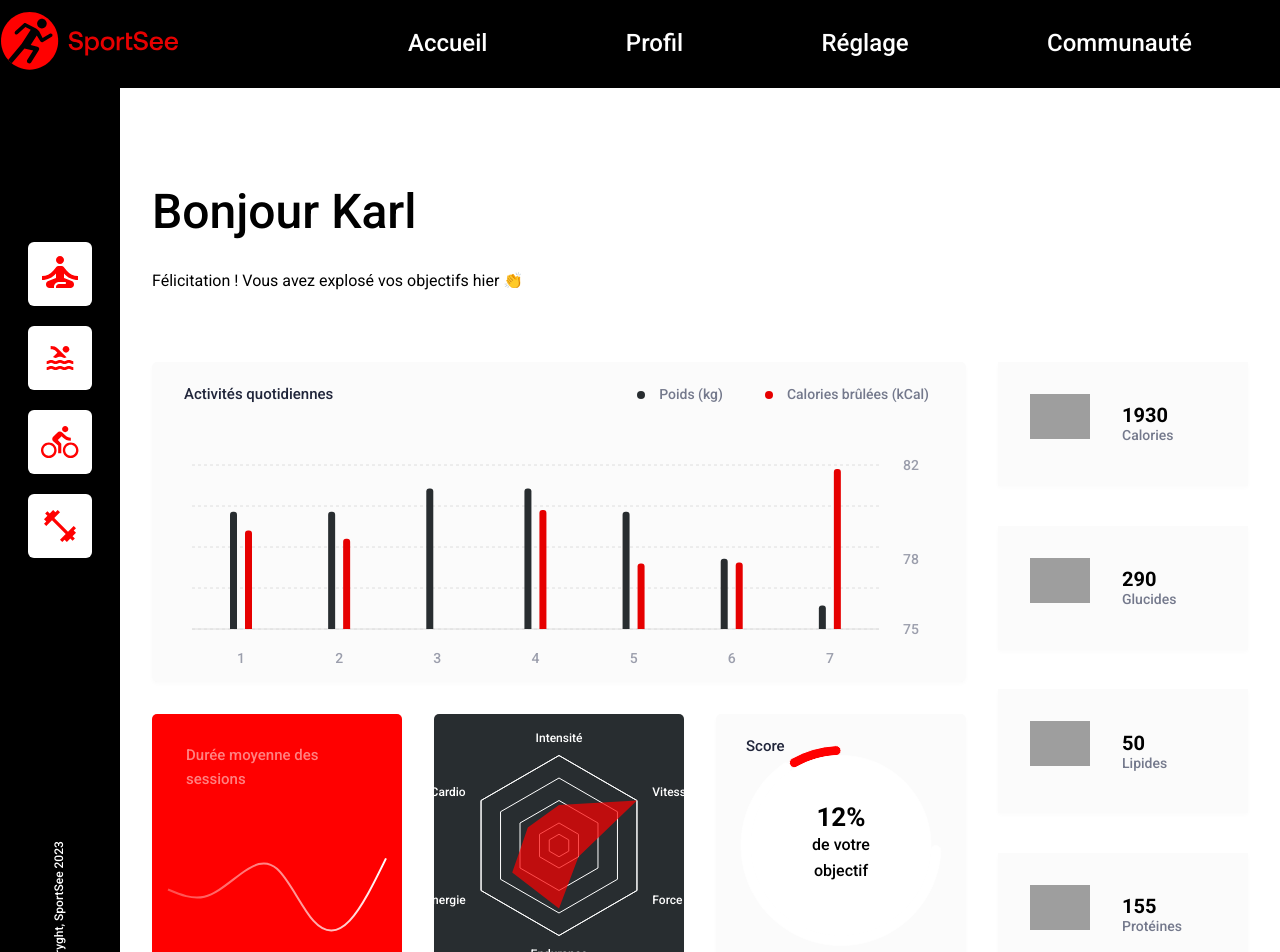
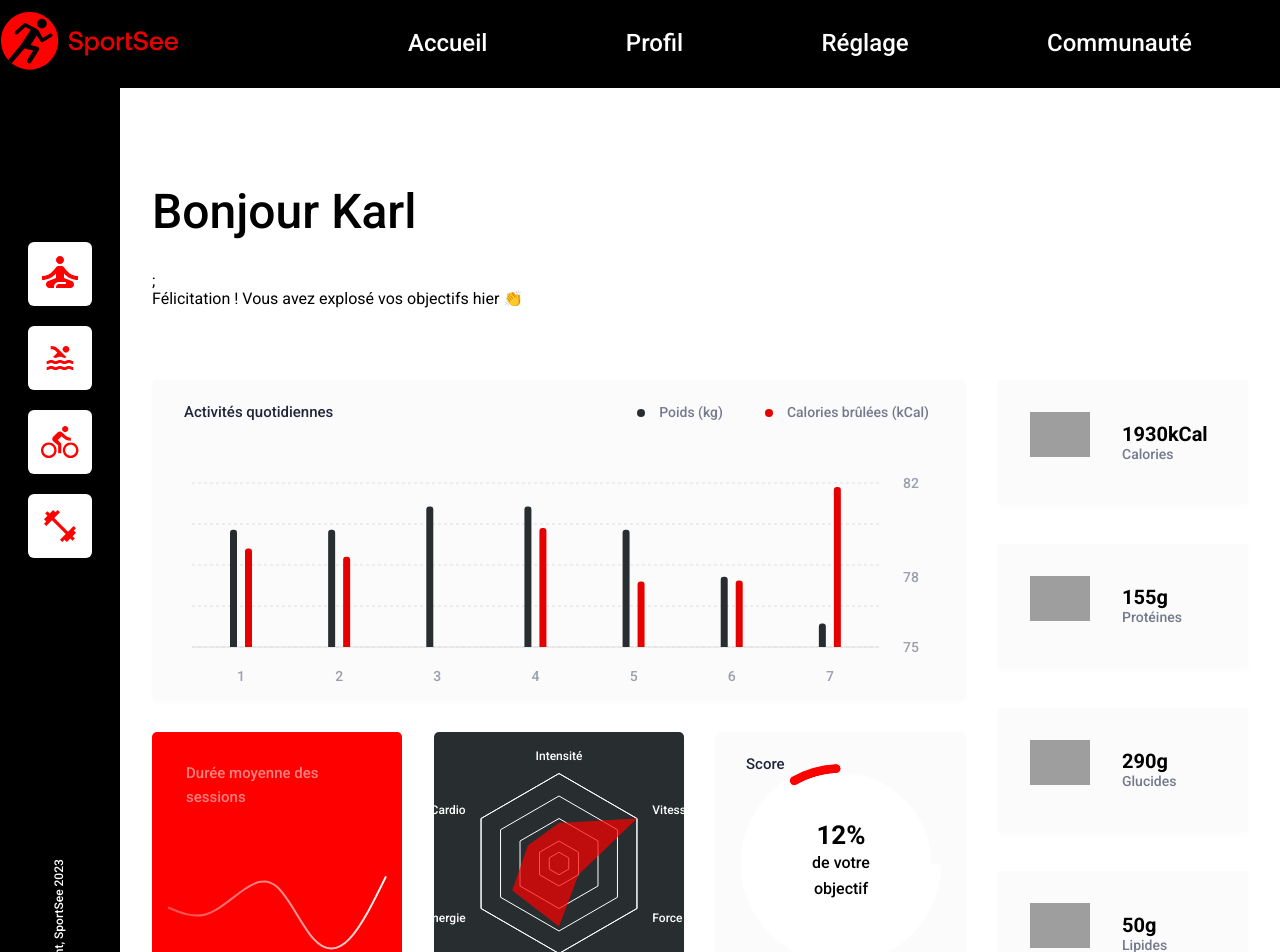
Before and after one commit to elisepinot/oc-sportsee-frontend, a React (Create React App) app: page / in a window 1280 px wide. Shown: the top 952 px of the page. Built offline with nearby package versions, Linux system fonts and the light colour scheme; grey boxes are pictures that could not be loaded.

Commit message:
Récupération des données mockées et construction des graphes (Recharts)

```diff
--- a/src/components/DashboardTitle.js
+++ b/src/components/DashboardTitle.js
@@ -1,31 +1,29 @@
-import { useState } from 'react';
+// import { useState } from 'react';
 // import PropTypes from 'prop-types';
-import { getUser } from '../api';
-import { useSearchParams } from 'react-router-dom';
+// import { getUser } from '../api';
+// import { useSearchParams } from 'react-router-dom';
+import { fetchUserData } from './dashboard';
 
 function DashboardTitle() {
   //Hook useSearchParams() to extract the user ID from the URL
-  const [searchParams] = useSearchParams();
-  const userId = parseInt(searchParams.get('user') || 12, 10); //If no user ID is specified, default to 12. 10: base 10 system
+  // const [searchParams] = useSearchParams();
+  // const userId = parseInt(searchParams.get('user') || 12, 10); //If no user ID is specified, default to 12. 10: base 10 system
 
-  const [userData, setUserData] = useState(null);
+  // const [userData, setUserData] = useState(null);
 
-  const fetchData = async () => {
-    try {
-      const user = await getUser(userId);
-      setUserData(user);
-    } catch (error) {
-      console.error('Error fetching user data:', error);
-    }
-  };
+  // const fetchData = async () => {
+  //   try {
+  //     const user = await getUser(userId);
+  //     setUserData(user);
+  //   } catch (error) {
+  //     console.error('Error fetching user data:', error);
+  //   }
+  // };
 
-  fetchData();
+  // fetchData();
+  const userData = fetchUserData();
 
   return <h1 className='dashboard-title'>Bonjour {userData?.userInfos?.firstName || ''}</h1>;
 }
 
-// DashboardTitle.propTypes = {
-//   userId: PropTypes.number.isRequired,
-// };
-
 export default DashboardTitle;
--- a/src/components/Diagram.js
+++ b/src/components/Diagram.js
@@ -56,7 +56,6 @@ function Diagram() {
     const customStyle = {
       fontSize: 12, // Ajoutez ici d'autres propriétés de style personnalisées
     };
-
     return (
       <Text
         {...rest}
--- a/src/components/Score.js
+++ b/src/components/Score.js
@@ -1,9 +1,6 @@
 import { fetchUserData } from './dashboard';
-// import { PureComponent } from 'react';
 import { PieChart, Pie, ResponsiveContainer, Cell } from 'recharts';
-// import '../styles/components/score.scss';
 
-// Sector, Cell,
 function Score() {
   const userData = fetchUserData();
   const userScore = userData?.score || userData?.todayScore;
--- a/src/components/dashboard.js
+++ b/src/components/dashboard.js
@@ -7,7 +7,7 @@ import caloriesIcon from '../assets/calories-icon.svg';
 import proteinsIcon from '../assets/protein-icon.svg';
 import carbsIcon from '../assets/carbs-icon.svg';
 import fatIcon from '../assets/fat-icon.svg';
-import DashboardTitle from './DashboardTitle.js';
+// import DashboardTitle from './DashboardTitle.js';
 import { useState } from 'react';
 import { getUser } from '../api';
 import { useSearchParams } from 'react-router-dom';
@@ -34,11 +34,11 @@ export function fetchUserData() {
 
 function Dashboard() {
   const userData = fetchUserData();
-  console.log(userData);
 
   return (
     <main>
-      <DashboardTitle />
+      {/* <DashboardTitle /> */}
+      <h1 className='dashboard-title'>Bonjour {userData?.userInfos?.firstName || ''}</h1>;
       <p>Félicitation ! Vous avez explosé vos objectifs hier 👏</p>
       <div className='analytics-grid'>
         <DailyActivity />
@@ -49,26 +49,26 @@ function Dashboard() {
           <FoodIndicator
             icon={caloriesIcon}
             title='Calories'
-            value={userData?.keyData?.calorieCount || ''}
+            value={userData?.keyData?.calorieCount + 'kCal' || ''}
             className='calories'
+          />
+          <FoodIndicator
+            icon={proteinsIcon}
+            title='Protéines'
+            value={userData?.keyData?.proteinCount + 'g' || ''}
+            className='proteins'
           />
           <FoodIndicator
             icon={carbsIcon}
             title='Glucides'
-            value={userData?.keyData?.carbohydrateCount || ''}
+            value={userData?.keyData?.carbohydrateCount + 'g' || ''}
             className='carbs'
           />
           <FoodIndicator
             icon={fatIcon}
             title='Lipides'
-            value={userData?.keyData?.lipidCount || ''}
+            value={userData?.keyData?.lipidCount + 'g' || ''}
             className='fat'
-          />
-          <FoodIndicator
-            icon={proteinsIcon}
-            title='Protéines'
-            value={userData?.keyData?.proteinCount || ''}
-            className='proteins'
           />
         </section>
       </div>
```
Also changed, not shown: src/components/AverageLength.js (+0 -14 lines), src/components/DailyActivity.js (+4 -22 lines).
